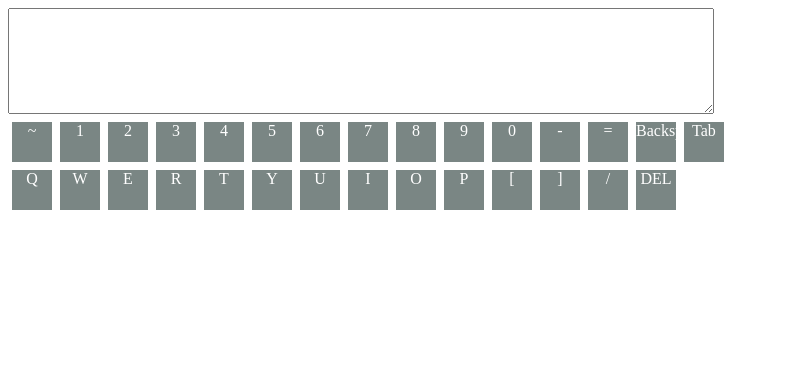
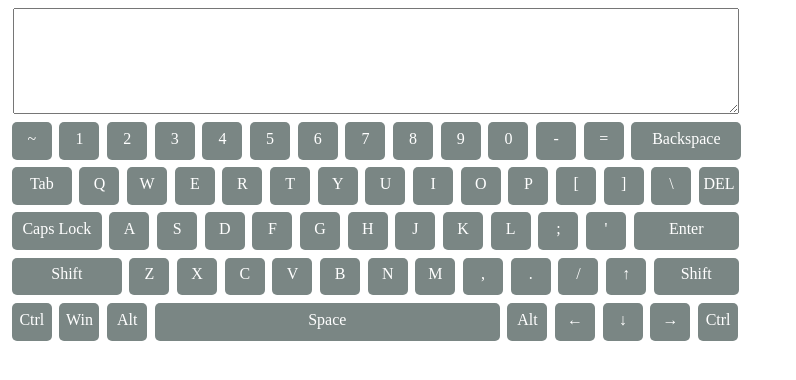
Before and after one commit to AnAtoliy-AA/virtual-keyboard, a website built with webpack: page index.html in a window 1280 px wide. Shown: the whole page, without its empty margins (0-796 px from the left). Built offline with nearby package versions, Linux system fonts and the light colour scheme.

Commit message:
feat: add virtual screen

```diff
--- a/js/create-dom-keyboard.js
+++ b/js/create-dom-keyboard.js
@@ -6,13 +6,22 @@ import { createVirtualKeyboardKeys } from './create-virtual-keyboard-keys';
     keyboard.classList.add('virtual-keyboard');
     let keyArr = createVirtualKeyboardKeys();
 
+    for (let i = 1; i < 6; i++) {
+        let domKeyboardRow = document.createElement('div');
+        domKeyboardRow.id = `row_${i}`;
+        domKeyboardRow.classList.add('keyboard__row');
+        keyboard.appendChild(domKeyboardRow);
+
+    }
+
     for (let i = 0; i < keyArr.length; i++) {
         let kKey = keyArr[i];
         let el = document.createElement('div');
         el.innerHTML = kKey.valueLabel;
+        el.style.width = kKey.width + 'px';
         el.classList.add('keyboard__key');
         el.id = kKey.id;
-        keyboard.appendChild(el);
+        document.getElementById(`row_${kKey.row}`).appendChild(el);
     }
 
     return  document.querySelectorAll('.virtual-keyboard div');
--- a/js/create-dom-screen.js
+++ /dev/null
@@ -1,5 +0,0 @@
-export function createDomScreen() {
-    let screen = document.createElement('textarea');
-    screen.classList.add('virtual-screen')
-    document.body.appendChild(screen);
-}
--- a/js/create-virtual-keyboard-keys.js
+++ b/js/create-virtual-keyboard-keys.js
@@ -2,7 +2,7 @@ import { KeyboardKey } from './keyboard-key.js';
 export function createVirtualKeyboardKeys() {
 
     const keyArr = [
-        new KeyboardKey('', '~', 1, 1),
+        new KeyboardKey('`', '~', 1, 1),
         new KeyboardKey('1', '1', 1, 2),
         new KeyboardKey('2', '2', 1, 3),
         new KeyboardKey('3', '3', 1, 4),
@@ -15,10 +15,10 @@ export function createVirtualKeyboardKeys() {
         new KeyboardKey('0', '0', 1, 11),
         new KeyboardKey('-', '-', 1, 12),
         new KeyboardKey('=', '=', 1, 13),
-        new KeyboardKey('', 'Backspace', 1, 14),
+        new KeyboardKey('backspace', 'Backspace', 1, 14, 110),
 
 
-        new KeyboardKey('', 'Tab', 1, 1),
+        new KeyboardKey('', 'Tab', 2, 1, 60),
         new KeyboardKey('q', 'Q', 2, 2),
         new KeyboardKey('w', 'W', 2, 3),
         new KeyboardKey('e', 'E', 2, 4),
@@ -29,10 +29,49 @@ export function createVirtualKeyboardKeys() {
         new KeyboardKey('i', 'I', 2, 9),
         new KeyboardKey('o', 'O', 2, 10),
         new KeyboardKey('p', 'P', 2, 11),
-        new KeyboardKey('', '[', 2, 12),
-        new KeyboardKey('', ']', 2, 13),
-        new KeyboardKey('', '/', 2, 14),
-        new KeyboardKey('', 'DEL', 2, 15)
+        new KeyboardKey('[', '[', 2, 12),
+        new KeyboardKey(']', ']', 2, 13),
+        new KeyboardKey('\\', '\\', 2, 14),
+        new KeyboardKey('', 'DEL', 2, 15),
+
+        new KeyboardKey('', 'Caps Lock', 3, 1, 90),
+        new KeyboardKey('a', 'A', 3, 2),
+        new KeyboardKey('s', 'S', 3, 3),
+        new KeyboardKey('d', 'D', 3, 4),
+        new KeyboardKey('f', 'F', 3, 5),
+        new KeyboardKey('g', 'G', 3, 6),
+        new KeyboardKey('h', 'H', 3, 7),
+        new KeyboardKey('j', 'J', 3, 8),
+        new KeyboardKey('k', 'K', 3, 9),
+        new KeyboardKey('l', 'L', 3, 10),
+        new KeyboardKey(';', ';', 3, 11),
+        new KeyboardKey('', '\'', 3, 12),
+        new KeyboardKey('', 'Enter', 3, 13, 105),
+
+        new KeyboardKey('', 'Shift', 4, 1, 110),
+        // new KeyboardKey('\\', '\\', 4, 2),
+        new KeyboardKey('z', 'Z', 4, 2),
+        new KeyboardKey('x', 'X', 4, 3),
+        new KeyboardKey('c', 'C', 4, 4),
+        new KeyboardKey('v', 'V', 4, 5),
+        new KeyboardKey('b', 'B', 4, 6),
+        new KeyboardKey('n', 'N', 4, 7),
+        new KeyboardKey('m', 'M', 4, 8),
+        new KeyboardKey(',', ',', 4, 9),
+        new KeyboardKey('.', '.', 4, 10),
+        new KeyboardKey('/', '/', 4, 11),
+        new KeyboardKey('', '&uarr;', 4, 12),
+        new KeyboardKey('', 'Shift', 4, 13, 85),
+
+        new KeyboardKey('', 'Ctrl', 5, 1),
+        new KeyboardKey('', 'Win', 5, 2),
+        new KeyboardKey('', 'Alt', 5, 3),
+        new KeyboardKey('', 'Space', 5, 4, 345),
+        new KeyboardKey('', 'Alt', 5, 5),
+        new KeyboardKey('', '&larr;', 5, 7),
+        new KeyboardKey('', '&darr;', 5, 8),
+        new KeyboardKey('', '&rarr;', 5, 9),
+        new KeyboardKey('', 'Ctrl', 5, 6),
     ];
     return keyArr;
 }
--- a/js/keyboard-key.js
+++ b/js/keyboard-key.js
@@ -5,6 +5,7 @@ export class KeyboardKey {
         this.valueLabel = valueLabel;
         this.row = row;
         this.position = position;
+        this.width = width ? width : 40;
         this.id = `key_${valueLabel}`;
 
 
--- a/js/virtual-keyboard.js
+++ b/js/virtual-keyboard.js
@@ -13,7 +13,7 @@ export class VirtualKeyboard {
 
     addActiveKeyboardKey() {
 
-      this.domKeyboard.forEach(e => {
+        this.domKeyboard.forEach(e => {
 
             e.addEventListener('click', (event) => {
 
@@ -26,8 +26,33 @@ export class VirtualKeyboard {
     }
 
     pressKey(event) {
-       let vKey  = this.vKeys.find(el => el.id === event.target.id);
+        let vKey = this.vKeys.find(el => el.id === event.target.id);
         console.log('Press Key: ', vKey);
-        this.domScreen.textContent += vKey.value;
+
+        let value = vKey.value;
+
+        switch (value) {
+            case 'backspace':
+                    this.vScreen.removeLastSymbol();
+                    break;
+            default:
+            this.vScreen.addSymbolToScreen(value);
+        }
+
+
+
+        // if (value === 'backspace') {
+        //     this.vScreen.removeLastSymbol(value);
+        // } else {
+
+        //     this.vScreen.addSymbolToScreen(value);
+        // }
+
+
+
+    }
+
+    setScreen(screen) {
+        this.vScreen = screen;
     }
 }
--- /dev/null
+++ b/js/virtual-screen.js
@@ -0,0 +1,26 @@
+
+
+export class VirtualScreen {
+    constructor() {
+        this.domScreen = this.createDomScreen();
+    }
+    createDomScreen() {
+        let screen = document.createElement('textarea');
+        screen.classList.add('virtual-screen');
+        let domScreen = document.body.appendChild(screen);
+        domScreen.textContent = '';
+        return domScreen;
+
+    }
+
+
+    addSymbolToScreen(value) {
+        this.domScreen.textContent += value;
+
+    }
+
+    removeLastSymbol() {
+        this.domScreen.textContent = this.domScreen.textContent.slice(0, -1);
+    }
+
+}
--- a/script.js
+++ b/script.js
@@ -1,9 +1,11 @@
-import { createDomScreen } from './js/create-dom-screen';
+import { VirtualScreen } from './js/virtual-screen';
 import { VirtualKeyboard } from './js/virtual-keyboard';
 
 document.body.onload = runVirtualKeyboardApp;
 
 function runVirtualKeyboardApp() {
-    createDomScreen();
+    //createDomScreen();
+    const screen = new VirtualScreen();
     const keyboard = new VirtualKeyboard();
+    keyboard.setScreen(screen);
 }
--- a/style.css
+++ b/style.css
@@ -1,13 +1,16 @@
 
 .virtual-screen {
-    width: 700px;
-    height: 100px
+    width: 100%;
+    max-width: 720px;
+    height: 100px;
+    margin-left: 0.4%;
 }
 
-.virtual-keyboard {
+.keyboard__row {
     display: flex;
-    flex-wrap: wrap;
-    max-width: 750px;
+    max-width: 768px;
+    /* flex-wrap: wrap;
+    width: 750px; */
     /* justify-content: space-between; */
     text-align: center;
 }
@@ -16,13 +19,18 @@
 .keyboard__key {
     background-color: #7a8684;
     color: #fff;
-    width: 40px;
-    height: 40px;
-    margin: 4px;
+    height: 30px;
+    margin: 0.5%;
+    border-radius: 5px;
+    padding-top: 1%;
+
 }
 .keyboard__key_sized {
   width: 80px;
 }
+.keyboard__key_space {
+    width: 200px;
+}
 .keyboard__key_active {
     background-color: #e4d565;
 }
```
Also changed, not shown: dist/bundle.js.
